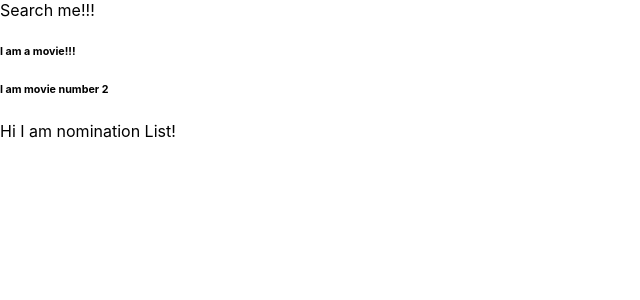
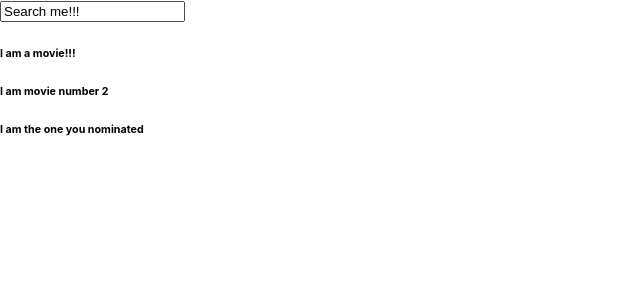
Before and after one commit to Dhrubot/the-shoppies, a React (Create React App) app: page / in a window 1280 px wide. Shown: the top 300 px of the page, without its empty margins (0-640 px from the left). Built offline with nearby package versions, Linux system fonts and the light colour scheme.

Commit message:
added state to hold user nominated movies and passed it to the nomination list for rendering

```diff
--- a/src/App.js
+++ b/src/App.js
@@ -6,13 +6,14 @@ import NominationList from './components/NominationList'
 const App = () => {
 
   const [movies, setMovies] = useState(["I am a movie!!!", "I am movie number 2"])
+  const [nominatedMovies, setNominatedMovies] = useState(['I am the one you nominated'])
   const [searchQuery, setQuery] = useState('Search me!!!')
 
   return (
     <div>
-      <SearchBar query={searchQuery} />
-      <MovieList movies={movies}/>
-      <NominationList />
+      <SearchBar query={ searchQuery } />
+      <MovieList movies={ movies }/>
+      <NominationList nominated={ nominatedMovies }/>
     </div>
   )
 }
--- a/src/components/NominationList.js
+++ b/src/components/NominationList.js
@@ -1,9 +1,9 @@
 import React from 'react'
 
-const NominationList = () => {
+const NominationList = ({ nominated }) => {
     return (
         <div>
-            Hi I am nomination List!
+            { nominated.map((movie, idx) => <h6 key={idx}>{ movie }</h6>) }
         </div>
     )
 }
--- a/src/components/SearchBar.js
+++ b/src/components/SearchBar.js
@@ -3,7 +3,11 @@ import React from 'react'
 const SearchBar = ({ query }) => {
     return (
         <div>
-            { query }
+            <form>
+                <label>
+                    <input type='text' value={ query }/>
+                </label>
+            </form>
         </div>
     )
 }
```
Also changed, not shown: 1 other file (tests, documents, lock files or other folders).
